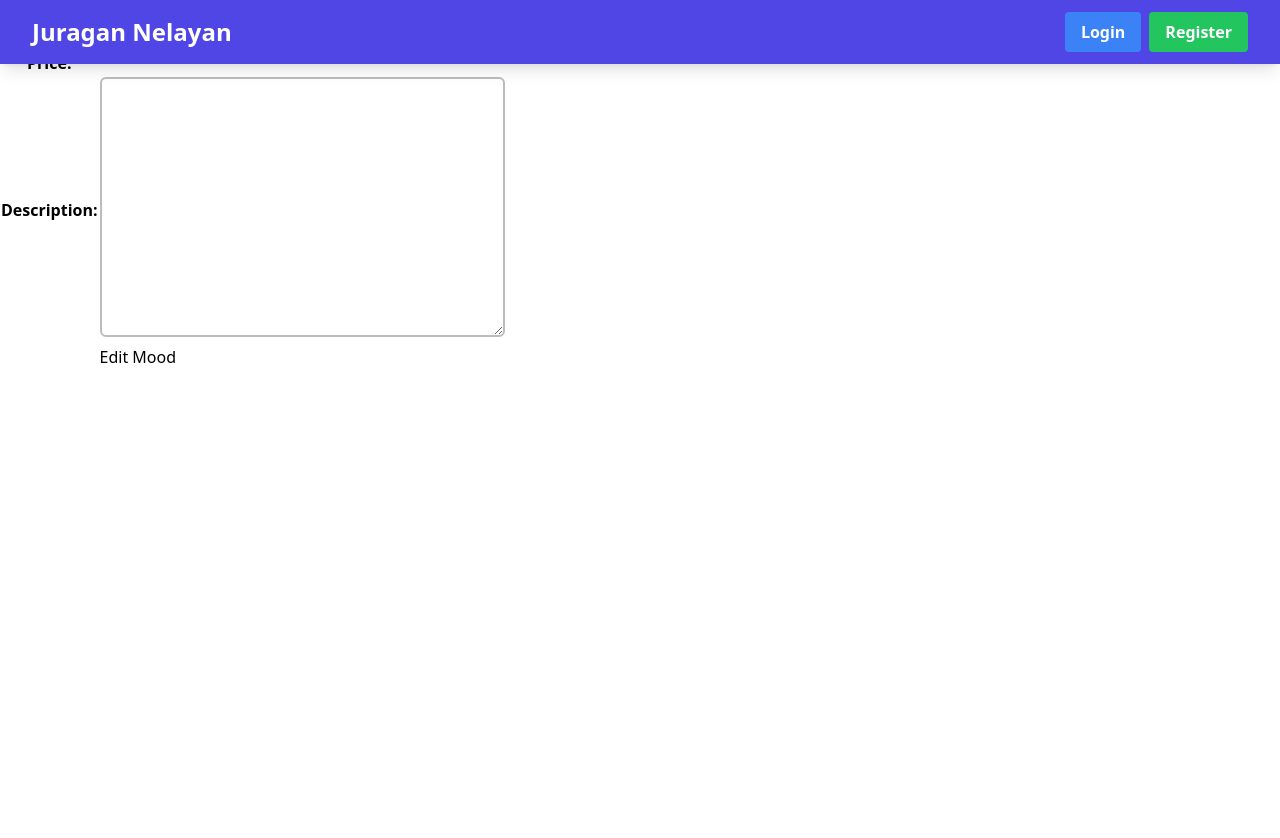
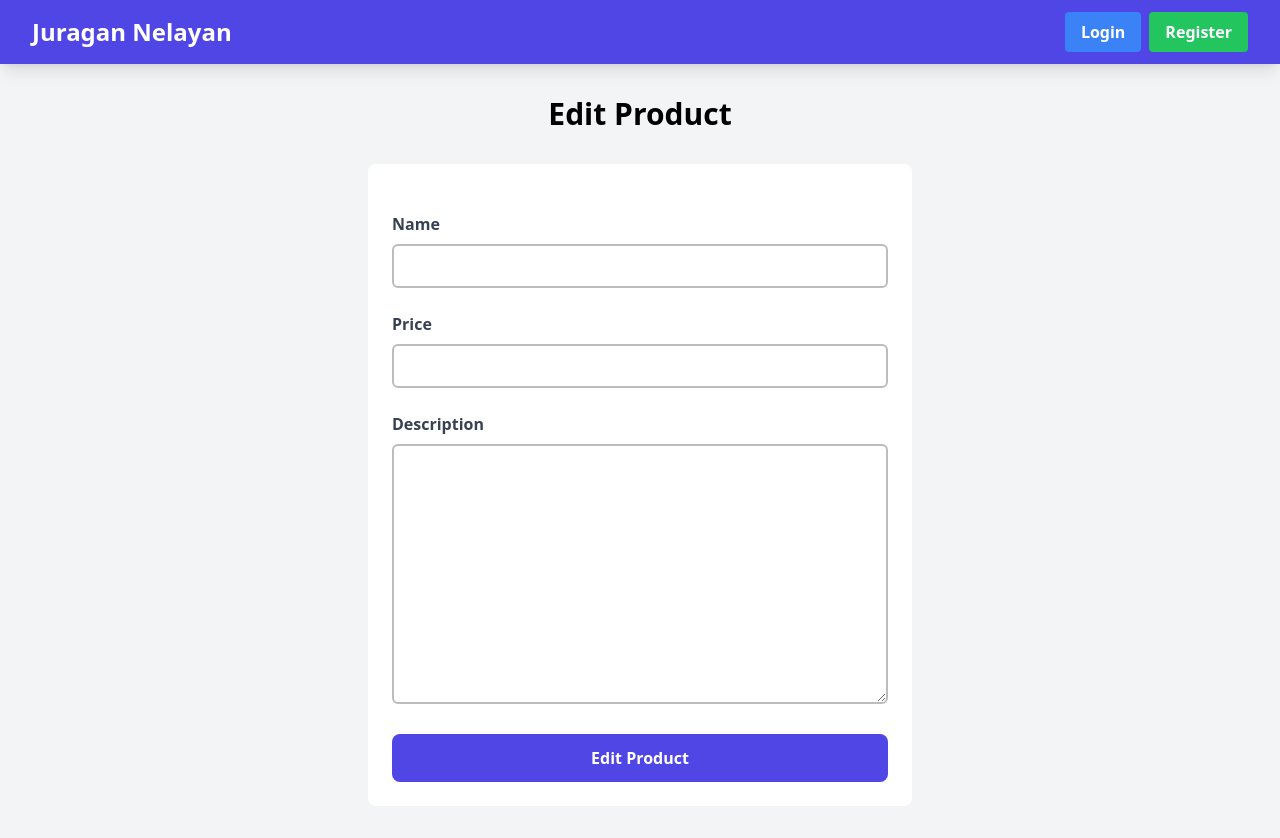
Before and after one commit to DaoistXuandu/juragannelayan, a Django app: template main/templates/edit_product.html in a window 1280 px wide. Before the commit the page ends 363 px from the top, so only its background shows below. Run offline with Django 5.2, Linux system fonts and the light colour scheme; the template is opened without the code that fills it: values that come from a table or form of the project are taken from there, others are empty; some libraries are stand-ins or nearby versions.

Commit message:
fix edit

```diff
--- a/main/templates/edit_product.html
+++ b/main/templates/edit_product.html
@@ -5,19 +5,38 @@
 {% block content %}
 {% include 'navbar.html' %}
 
-<h1>Edit Mood</h1>
+<div class="flex flex-col min-h-screen bg-gray-100">
+    <div class="container mx-auto px-4 py-8 mt-16 max-w-xl">
+        <h1 class="text-3xl font-bold text-center mb-8 text-black">Edit Product</h1>
 
-<form method="POST">
-    {% csrf_token %}
-    <table>
-        {{ form.as_table }}
-        <tr>
-            <td></td>
-            <td>
-                <input type="submit" value="Edit Mood" />
-            </td>
-        </tr>
-    </table>
-</form>
+        <div class="bg-white rounded-lg p-6 form-style">
+            <form method="POST" class="space-y-6">
+                {% csrf_token %}
+                {% for field in form %}
+                <div class="flex flex-col">
+                    <label for="{{ field.id_for_label }}" class="mb-2 font-semibold text-gray-700">
+                        {{ field.label }}
+                    </label>
+                    <div class="w-full">
+                        {{ field }}
+                    </div>
+                    {% if field.help_text %}
+                    <p class="mt-1 text-sm text-gray-500">{{ field.help_text }}</p>
+                    {% endif %}
+                    {% for error in field.errors %}
+                    <p class="mt-1 text-sm text-red-600">{{ error }}</p>
+                    {% endfor %}
+                </div>
+                {% endfor %}
+                <div class="flex justify-center mt-6">
+                    <button type="submit"
+                        class="bg-indigo-600 text-white font-semibold px-6 py-3 rounded-lg hover:bg-indigo-700 transition duration-300 ease-in-out w-full">
+                        Edit Product
+                    </button>
+                </div>
+            </form>
+        </div>
+    </div>
+</div>
 
 {% endblock %}
--- a/main/templates/main.html
+++ b/main/templates/main.html
@@ -146,7 +146,7 @@
                     </div>
                 </div>
                 <div class="absolute top-0 -right-4 flex space-x-1">
-                    <a href="/edit-mood/${item.pk}" class="bg-yellow-500 hover:bg-yellow-600 text-white rounded-full p-2 transition duration-300 shadow-md">
+                    <a href="/edit-product/${item.pk}" class="bg-yellow-500 hover:bg-yellow-600 text-white rounded-full p-2 transition duration-300 shadow-md">
                         <svg xmlns="http://www.w3.org/2000/svg" class="h-9 w-9" viewBox="0 0 20 20" fill="currentColor">
                             <path d="M13.586 3.586a2 2 0 112.828 2.828l-.793.793-2.828-2.828.793-.793zM11.379 5.793L3 14.172V17h2.828l8.38-8.379-2.83-2.828z" />
                         </svg>
```
